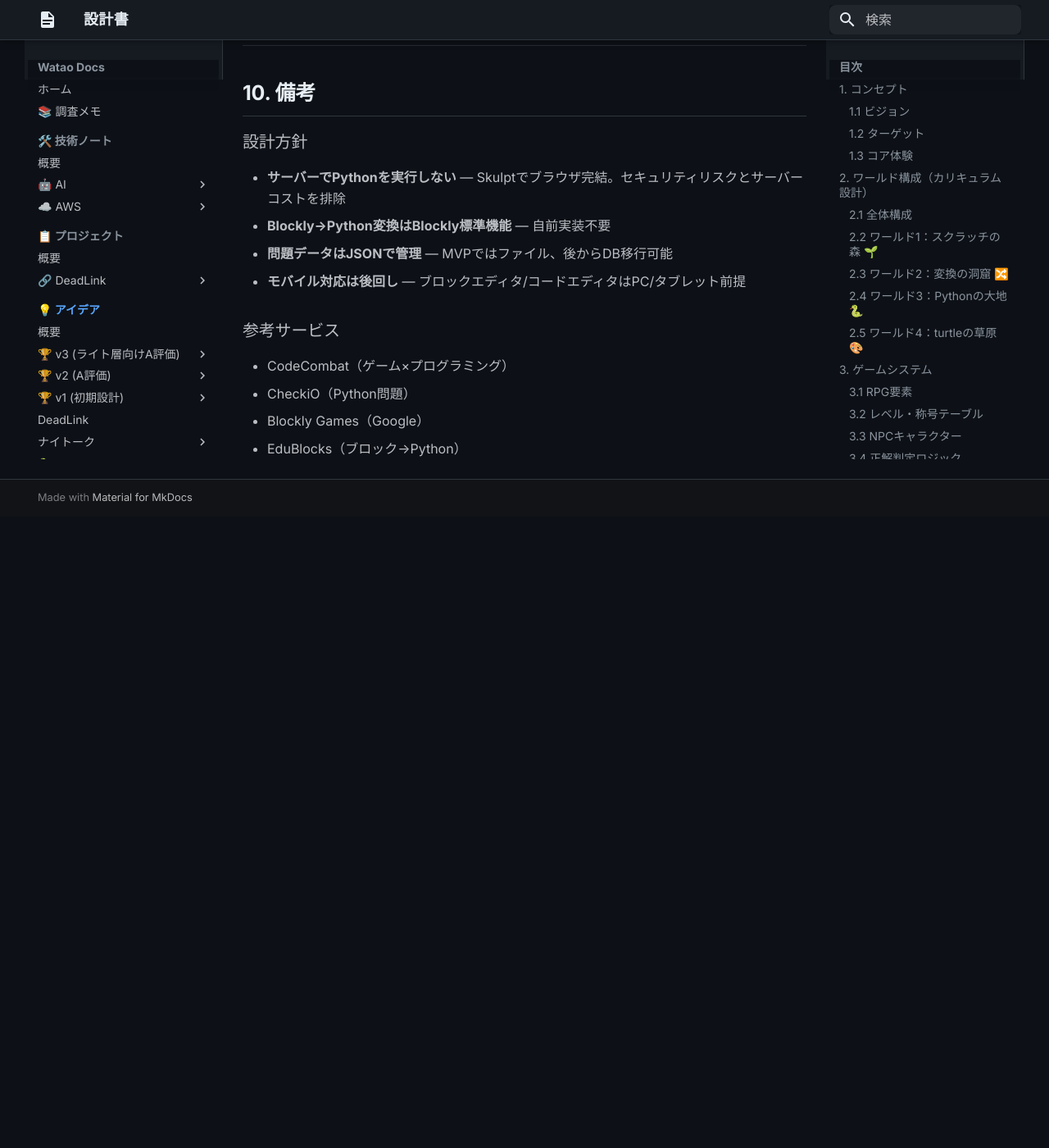
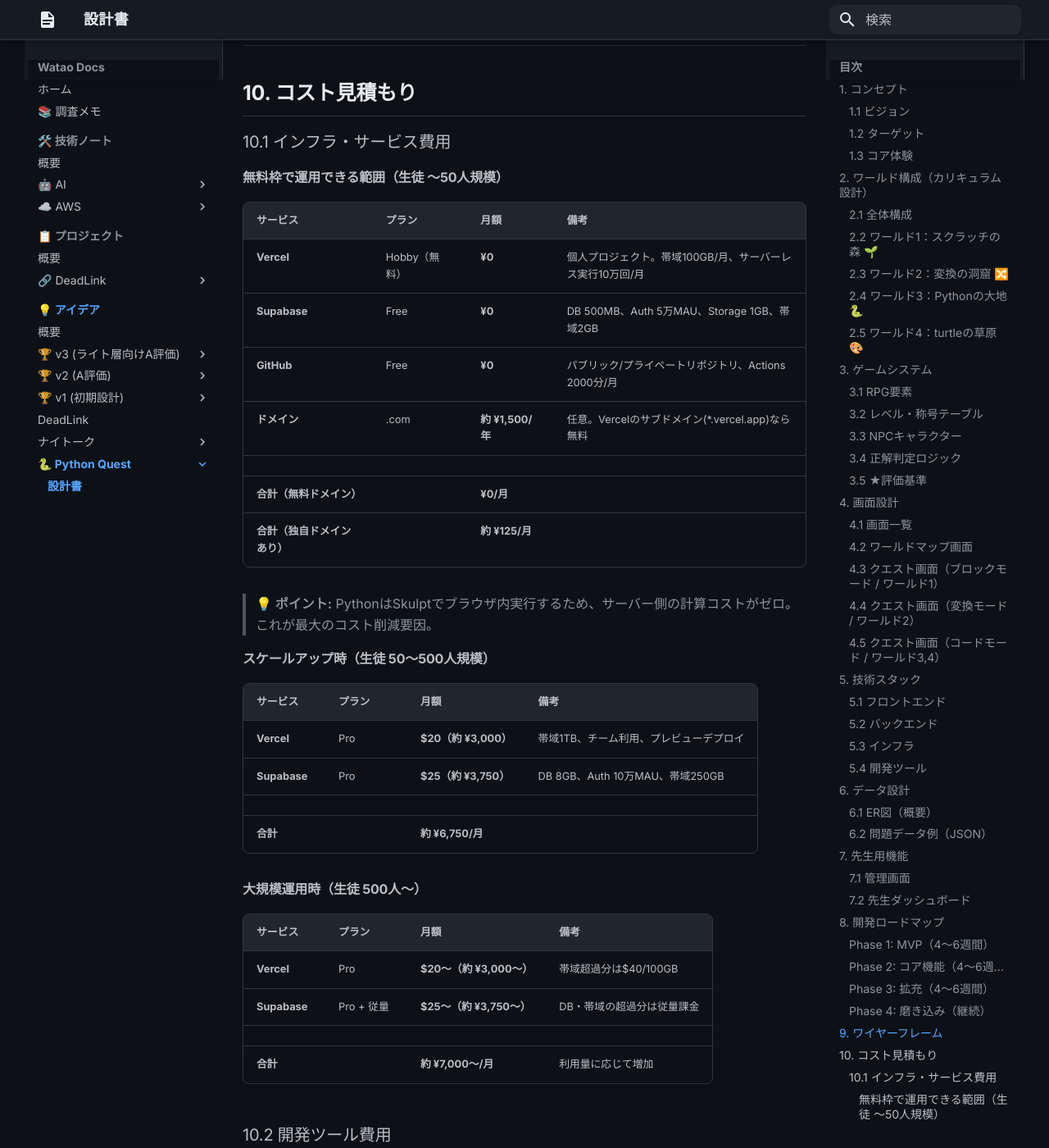
Before and after one commit to watao56/watao-docs, an MkDocs documentation site: the page built from docs/ideas/python-quest-design.md, in a window 1280 px wide and 1400 px high, scrolled down 13266 px. Shown: the whole window at 82% size. Built offline with MkDocs 1.6.1 and Material for MkDocs 9.7.7, drawn with Linux system fonts in a browser that asks for light colours; before the commit the page ends 13896 px from its top, so only the background shows below that; some of the changed text lies outside the part shown.

Commit message:
docs: Python Quest コスト見積もりを追加

```diff
--- a/docs/ideas/python-quest-design.md
+++ b/docs/ideas/python-quest-design.md
@@ -460,7 +460,79 @@
 
 ---
 
-## 10. 備考
+## 10. コスト見積もり
+
+### 10.1 インフラ・サービス費用
+
+#### 無料枠で運用できる範囲（生徒 〜50人規模）
+
+| サービス | プラン | 月額 | 備考 |
+|---------|--------|------|------|
+| **Vercel** | Hobby（無料） | **¥0** | 個人プロジェクト。帯域100GB/月、サーバーレス実行10万回/月 |
+| **Supabase** | Free | **¥0** | DB 500MB、Auth 5万MAU、Storage 1GB、帯域2GB |
+| **GitHub** | Free | **¥0** | パブリック/プライベートリポジトリ、Actions 2000分/月 |
+| **ドメイン** | .com | **約 ¥1,500/年** | 任意。Vercelのサブドメイン(*.vercel.app)なら無料 |
+| | | | |
+| **合計（無料ドメイン）** | | **¥0/月** | |
+| **合計（独自ドメインあり）** | | **約 ¥125/月** | |
+
+> **💡 ポイント:** PythonはSkulptでブラウザ内実行するため、サーバー側の計算コストがゼロ。これが最大のコスト削減要因。
+
+#### スケールアップ時（生徒 50〜500人規模）
+
+| サービス | プラン | 月額 | 備考 |
+|---------|--------|------|------|
+| **Vercel** | Pro | **$20（約 ¥3,000）** | 帯域1TB、チーム利用、プレビューデプロイ |
+| **Supabase** | Pro | **$25（約 ¥3,750）** | DB 8GB、Auth 10万MAU、帯域250GB |
+| | | | |
+| **合計** | | **約 ¥6,750/月** | |
+
+#### 大規模運用時（生徒 500人〜）
+
+| サービス | プラン | 月額 | 備考 |
+|---------|--------|------|------|
+| **Vercel** | Pro | **$20〜（約 ¥3,000〜）** | 帯域超過分は$40/100GB |
+| **Supabase** | Pro + 従量 | **$25〜（約 ¥3,750〜）** | DB・帯域の超過分は従量課金 |
+| | | | |
+| **合計** | | **約 ¥7,000〜/月** | 利用量に応じて増加 |
+
+### 10.2 開発ツール費用
+
+| ツール | 費用 | 備考 |
+|--------|------|------|
+| **Next.js** | 無料 | OSS |
+| **TypeScript** | 無料 | OSS |
+| **Blockly** | 無料 | Google製 OSS（Apache 2.0） |
+| **Monaco Editor** | 無料 | Microsoft製 OSS（MIT） |
+| **Skulpt** | 無料 | OSS（MIT） |
+| **Tailwind CSS** | 無料 | OSS（MIT） |
+| **Framer Motion** | 無料 | OSS（MIT） |
+| **Zustand** | 無料 | OSS（MIT） |
+| | | |
+| **合計** | **¥0** | 全てOSS |
+
+### 10.3 オプション費用
+
+| 項目 | 費用 | 必要性 |
+|------|------|--------|
+| **BGM・SE素材** | ¥0〜¥5,000 | フリー素材で対応可。有料素材を使う場合 |
+| **イラスト・キャラ素材** | ¥0〜¥30,000 | 絵文字ベースなら無料。オリジナルイラスト発注時 |
+| **フォント** | ¥0 | Google Fonts で無料 |
+| **SSL証明書** | ¥0 | Vercel / GitHub Pages が自動対応 |
+
+### 10.4 コストまとめ
+
+| フェーズ | 想定規模 | 月額コスト |
+|---------|---------|-----------|
+| **MVP〜Phase 2** | 〜50人 | **¥0**（完全無料で運用可能） |
+| **Phase 3（本格運用）** | 50〜500人 | **約 ¥6,750/月** |
+| **大規模展開** | 500人〜 | **約 ¥7,000〜/月** |
+
+> **📌 結論:** MVP段階は完全無料で開発・運用可能。生徒50人程度までは無料枠で十分カバーできる。Python実行をブラウザ側で行う設計のおかげで、サーバーコストを最小限に抑えられるのが本プラットフォームの強み。
+
+---
+
+## 11. 備考
 
 ### 設計方針
 - **サーバーでPythonを実行しない** — Skulptでブラウザ完結。セキュリティリスクとサーバーコストを排除
```
